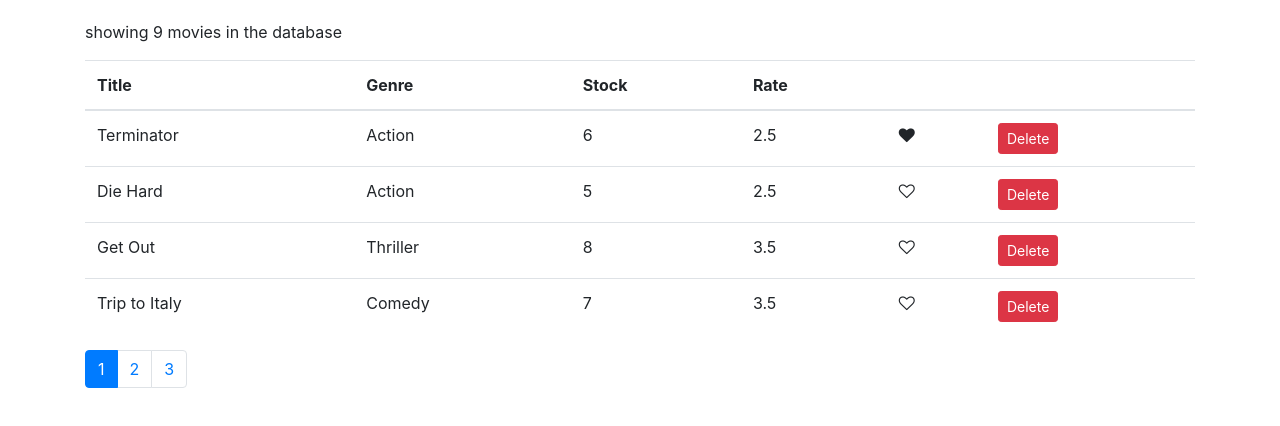
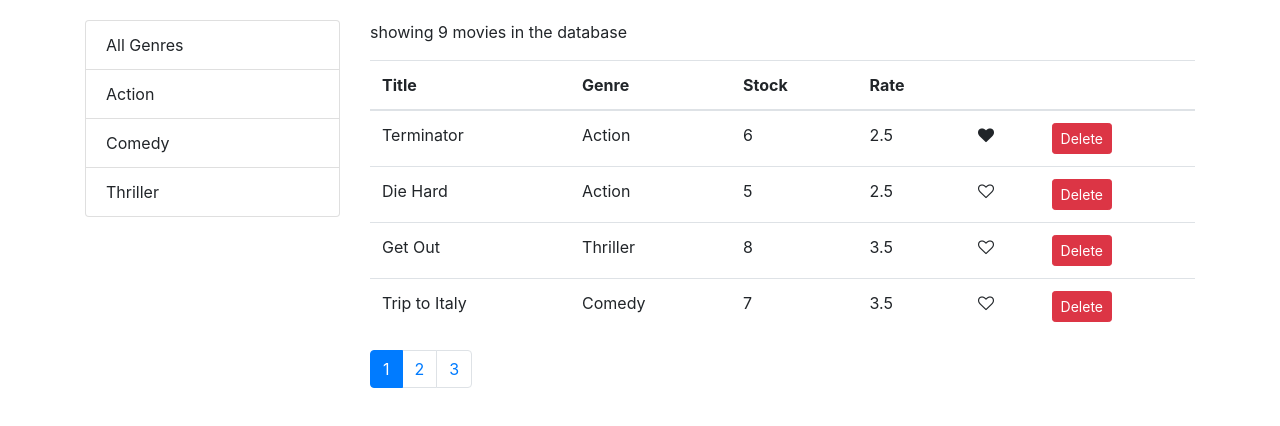
Before and after one commit to EliSheftolovich/Vidly, a React (Create React App) app: page / in a window 1280 px wide. Shown: the top 426 px of the page. Built offline with nearby package versions, Linux system fonts and the light colour scheme.

Commit message:
Sorting applied

```diff
--- /dev/null
+++ b/src/components/common/listGroup.jsx
@@ -0,0 +1,22 @@
+import React from 'react';
+
+const ListGroup = (props) => {
+    const {items, textProperty, valueProperty, selectedItem, onItemSelect } = props;
+
+    return (
+        <ul className="list-group">
+        {items.map(item => <li
+        onClick={() => onItemSelect(item)}
+        key={item[valueProperty]}
+        className={item === selectedItem ? "list-group-item active" : "list-group-item"}>
+        {item[textProperty]}</li>)}
+        </ul>
+     );
+};
+
+ListGroup.defaultProps = {
+    textProperty: "name",
+    valueProperty: "_id"
+}
+
+export default ListGroup;
--- a/src/components/movies.jsx
+++ b/src/components/movies.jsx
@@ -1,16 +1,23 @@
 import React, { Component } from 'react';
-import {Table } from 'react-bootstrap';
+import {Col, Row, Table } from 'react-bootstrap';
 import {getMovies} from '../services/fakeMovieService';
 import Like from './common/like';
 import Pagination from './common/pagination';
 import {paginate} from '../utils/paginate';
+import ListGroup from './common/listGroup';
+import { getGenres } from '../services/fakeGenreService';
 
 class Movies extends Component {
     state = {
-        movies: getMovies(),
+        movies: [],
+        genres: [],
         currentPage: 1,
         pageSize: 4
+    };
 
+    componentDidMount() {
+        const genres = [{name: "All Genres"}, ...getGenres()];
+        this.setState({movies: getMovies(), genres});
     }
 
     handleDelete = movie => {
@@ -35,19 +42,32 @@
         this.setState({currentPage: page});
     }
 
-
+    handleGenreSelect = genre => {
+        this.setState({selectedGenre: genre, currentPage: 1 });
+    }
 
     render() {
         const {length: count} = this.state.movies;
-        const {pageSize, currentPage, movies: allMovies} = this.state;
+        const {pageSize, currentPage, selectedGenre, movies: allMovies} = this.state;
 
         if(count === 0 ) return <p>there are no movies in the database</p>
 
-        const movies = paginate(allMovies, currentPage, pageSize)
+        const filtered = selectedGenre && selectedGenre._id
+        ? allMovies.filter( m=> m.genre._id === selectedGenre._id )
+        : allMovies;
+
+        const movies = paginate(filtered, currentPage, pageSize);
 
         return (
-            <React.Fragment>
-            <p>showing {count} movies in the database</p>
+            <Row>
+                <Col xs={3}>
+                    <ListGroup
+                    items={this.state.genres}
+                    selectedItem = {this.state.selectedGenre}
+                    onItemSelect={this.handleGenreSelect}/>
+                </Col>
+                <Col>
+                <p>showing {filtered.length} movies in the database</p>
             <Table>
                 <thead>
                     <tr>
@@ -75,11 +95,14 @@
                 </tbody>
             </Table>
 
-            <Pagination itemsCount={count}
+            <Pagination
+            itemsCount={filtered.length}
             pageSize={pageSize}
             currentPage={currentPage}
             onPageChange={this.handlePageChange}/>
-            </React.Fragment>
+                </Col>
+
+            </Row>
           );
     }
 }
```
Also changed, not shown: 1 other file (tests, documents, lock files or other folders).
